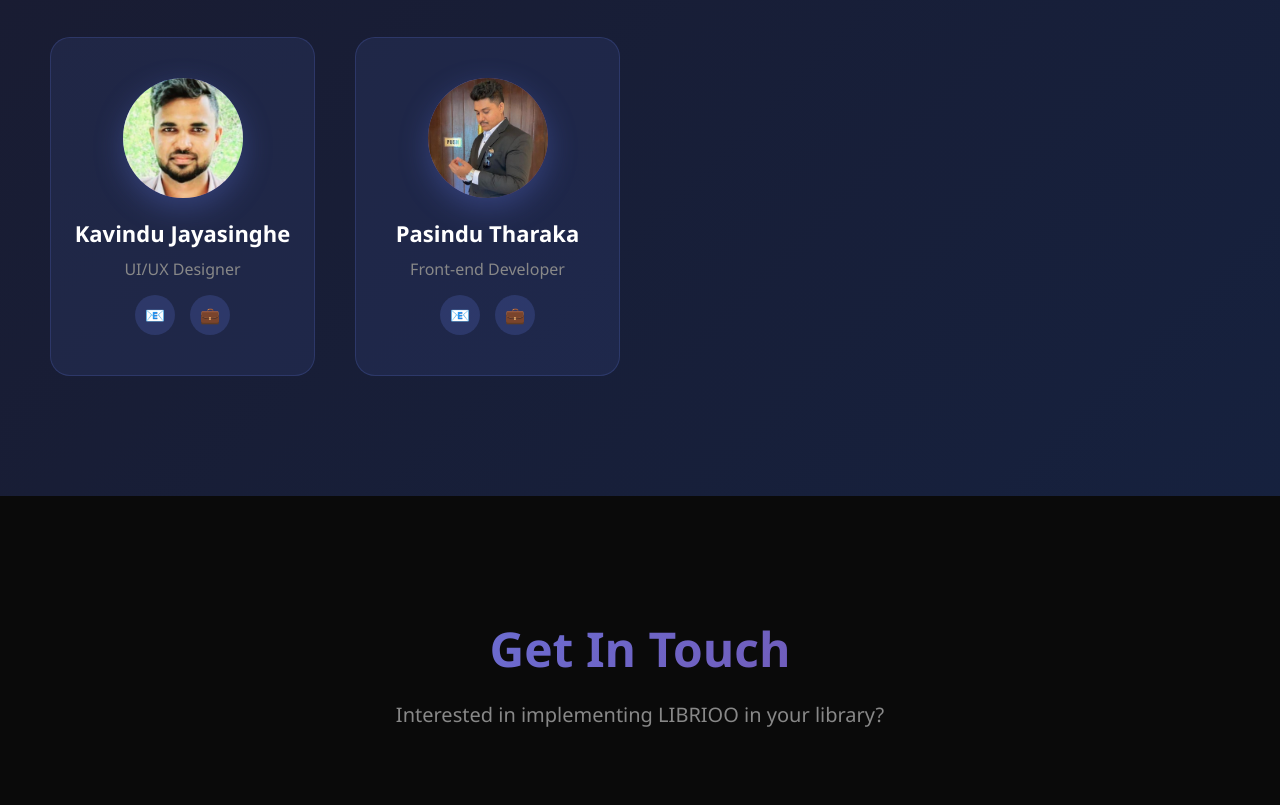
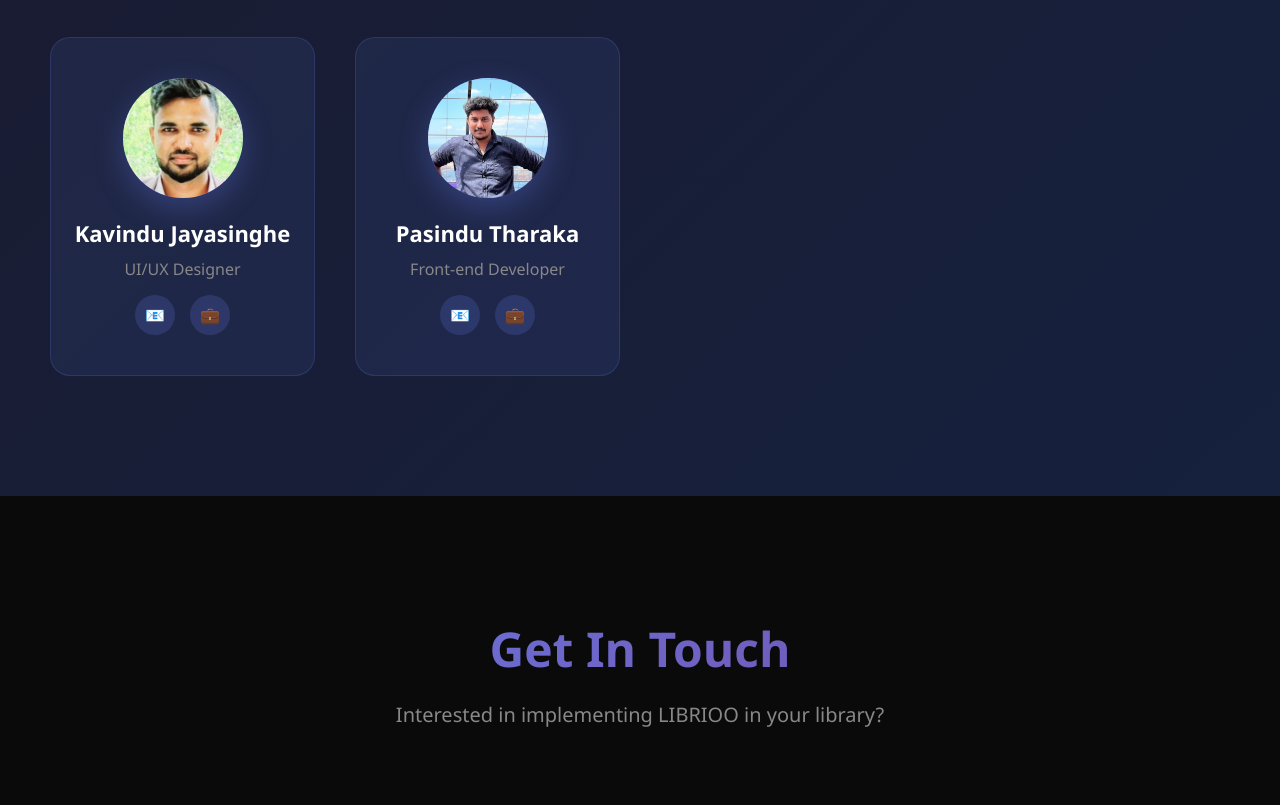
Before and after one commit to projectlibrioo-source/libriolandingpage, a plain HTML site: page index.html in a window 1280 px wide. Shown: the part 4899-5704 px from the top of the page. Drawn offline with nearby package versions, Linux system fonts and the light colour scheme.

Commit message:
Added the profile picture

```diff
--- a/index.html
+++ b/index.html
@@ -212,7 +212,7 @@
             </div>
             <div class="team-card">
                 <div class="team-avatar">
-                    <img src="pasindu.jpeg" alt="Pasidu Profile">
+                    <img src="Pasindu2.jpeg" alt="Pasidu Profile">
                 </div>
                 <h3>Pasindu Tharaka</h3>
                 <p>Front-end Developer</p>
```
Also changed, not shown: Pasindu2.jpeg (added).
